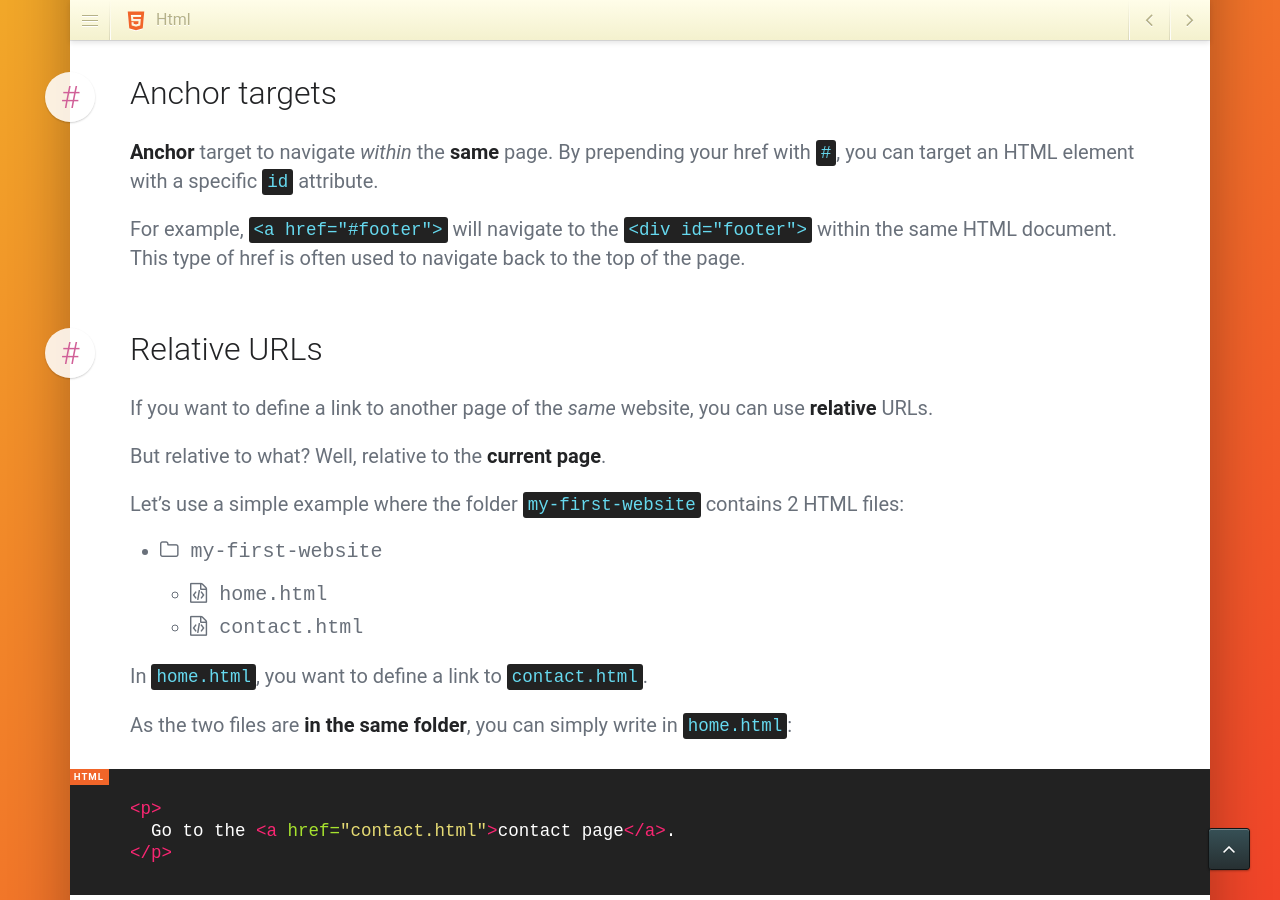
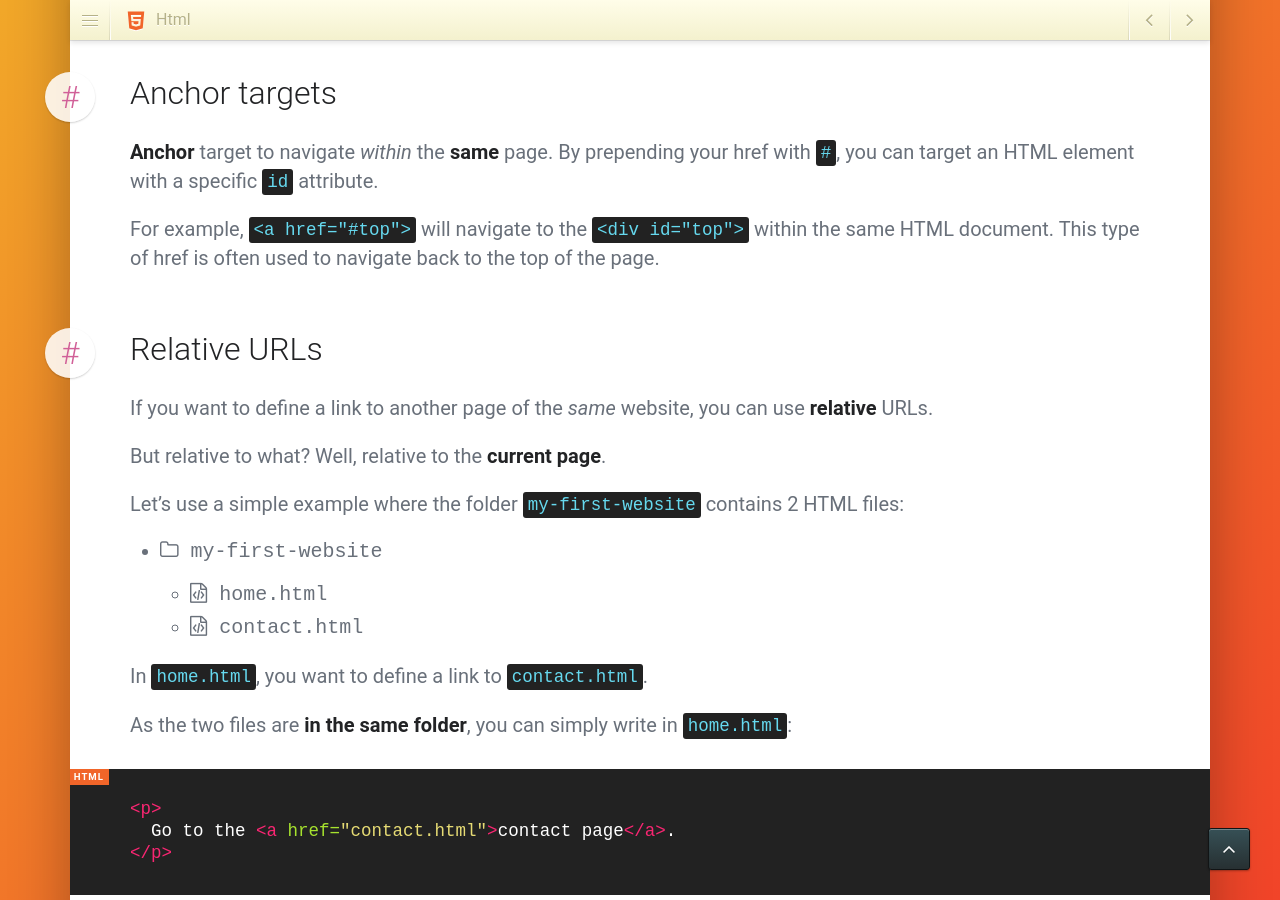
Before and after one commit to jgthms/marksheet, a Jekyll site: the page built from _posts/2015-03-03-html-links.md, in a window 1280 px wide and 900 px high, scrolled down 1328 px. Built offline with Jekyll 4.4.1, drawn with Linux system fonts in a browser that asks for light colours; nearby versions of some CDN libraries; comment, search, counter and statistics services are not loaded; part of the change alters nothing that is shown.

Commit message:
Minor adjustment to make example more clear.
Changed the footer example to #top, as the following sentence has an
example about going to top of the page too.

```diff
--- a/_posts/2015-03-03-html-links.md
+++ b/_posts/2015-03-03-html-links.md
@@ -37,7 +37,7 @@ There are **3** types of target you can define.
 
 **Anchor** target to navigate _within_ the **same** page. By prepending your href with `#`, you can target an HTML element with a specific `id` attribute.
 
-For example, `<a href="#footer">` will navigate to the `<div id="footer">` within the same HTML document. This type of href is often used to navigate back to the top of the page.
+For example, `<a href="#top">` will navigate to the `<div id="top">` within the same HTML document. This type of href is often used to navigate back to the top of the page.
 
 ### Relative URLs
 
```
